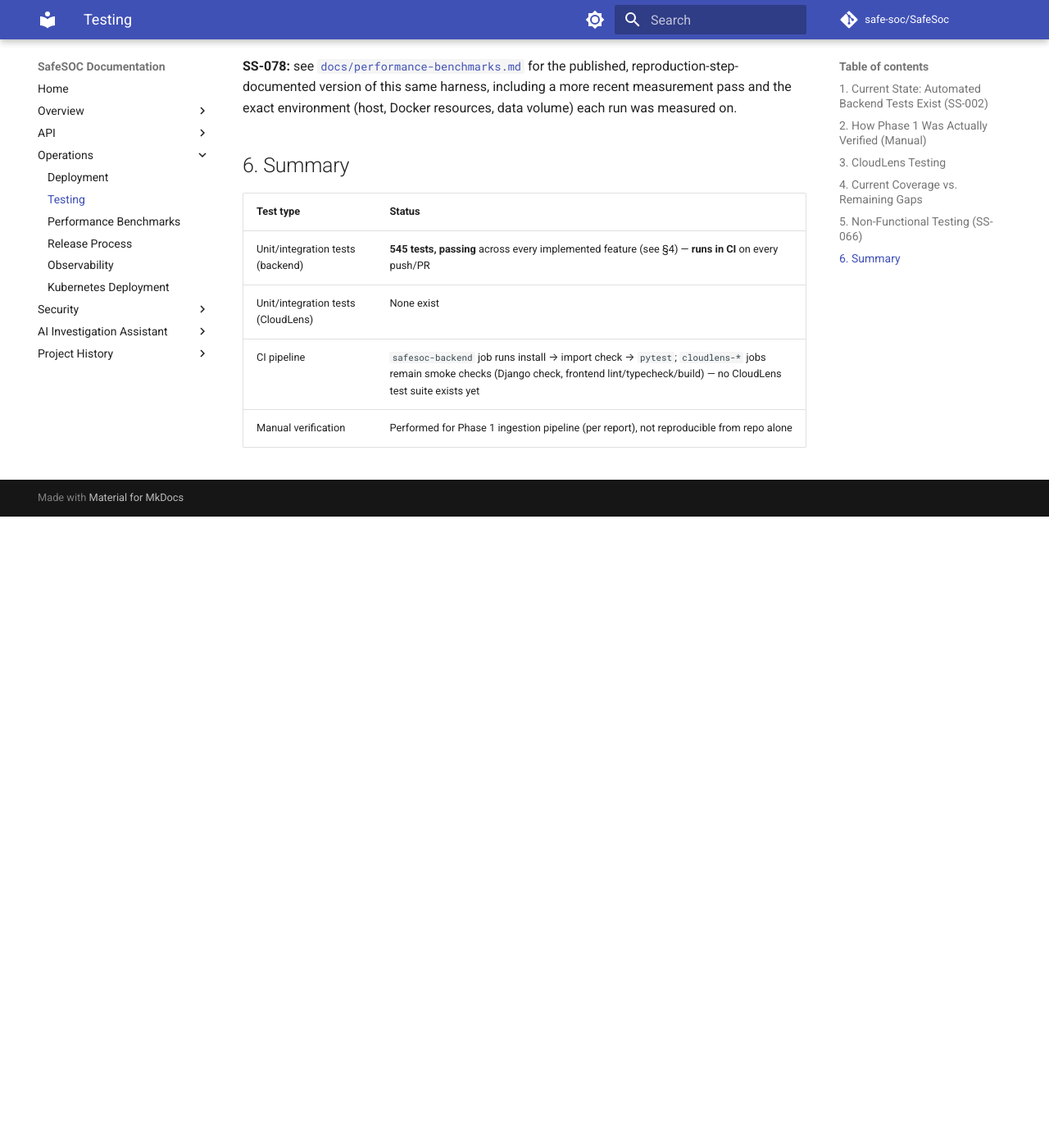
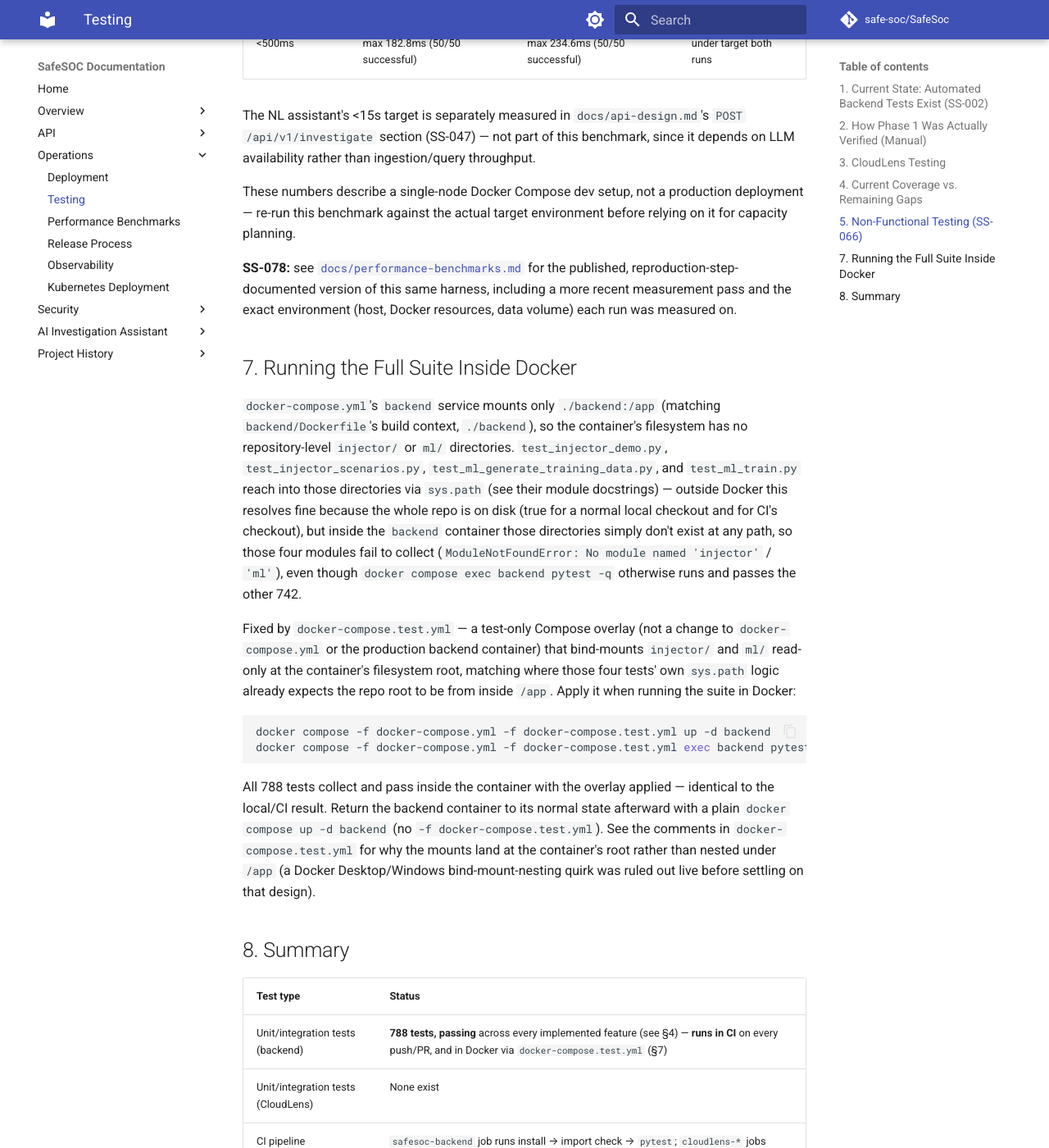
Before and after one commit to safe-soc/SafeSoc, an MkDocs documentation site: the page built from docs/testing.md, in a window 1280 px wide and 1400 px high, scrolled down 3662 px. Shown: the whole window at 82% size. Built offline with MkDocs 1.6.1 and Material for MkDocs 9.7.7, drawn with Linux system fonts in a browser that asks for light colours; comment, search, counter and statistics services are not loaded; before the commit the page ends 4292 px from its top, so only the background shows below that; some of the changed text lies outside the part shown.

Commit message:
Fix: backend test suite fails to collect inside Docker (missing injector/ml)
docker-compose.yml's backend service mounts only ./backend:/app, so the
four tests that reach into the repo-level injector/ and ml/ directories
(test_injector_demo.py, test_injector_scenarios.py,
test_ml_generate_training_data.py, test_ml_train.py) fail collection
inside the container with ModuleNotFoundError, even though the full
suite passes locally and in CI (both see the whole repo on disk).

Adds docker-compose.test.yml, a test-only Compose overlay (base
docker-compose.yml is untouched) that bind-mounts injector/ and ml/
read-only at the container filesystem root — matching where those
tests' own sys.path logic already expects the repo root to be from
inside /app, and avoiding a Docker Desktop/Windows nested-bind-mount
quirk (verified live) that left stray empty directories under
backend/ when mounted nested under /app instead.

All 788 backend tests now collect and pass inside Docker with the
overlay applied, matching the local/CI result exactly. Adds a
lightweight CI job validating the compose files parse and merge
correctly, and documents the fix and true test count in
docs/testing.md.

Co-Authored-By: Claude Sonnet 5 <noreply@anthropic.com>

````diff
--- a/docs/testing.md
+++ b/docs/testing.md
@@ -2,14 +2,16 @@
 
 ## 1. Current State: Automated Backend Tests Exist (SS-002)
 
-`backend/tests/` now contains a real suite: **545 tests** across 53 files, one per major module/feature (`test_schemas.py`, `test_ingestion.py`, `test_opensearch.py`, `test_exceptions.py`, `test_auth.py`/`test_auth_router.py`, `test_correlation.py`/`test_correlation_worker.py`, `test_incidents.py`/`test_incidents_router.py`, `test_investigation.py`/`test_investigate_router.py`, `test_anomaly.py`, `test_reporting.py`, `test_notifications.py`, `test_rate_limit.py`, `test_rbac.py`, `test_tenant_isolation.py`, and more), plus shared fixtures in `conftest.py`. `pytest`, `pytest-asyncio`, and `httpx` are in `backend/requirements.txt`. Run it:
+`backend/tests/` now contains a real suite: **788 tests** across 60 files, one per major module/feature (`test_schemas.py`, `test_ingestion.py`, `test_opensearch.py`, `test_exceptions.py`, `test_auth.py`/`test_auth_router.py`, `test_correlation.py`/`test_correlation_worker.py`, `test_incidents.py`/`test_incidents_router.py`, `test_investigation.py`/`test_investigate_router.py`, `test_anomaly.py`, `test_reporting.py`, `test_notifications.py`, `test_rate_limit.py`, `test_rbac.py`, `test_tenant_isolation.py`, `test_adapter_sdk.py` (SS-069), `test_observability.py` (SS-077), and more), plus shared fixtures in `conftest.py`. `pytest`, `pytest-asyncio`, and `httpx` are in `backend/requirements.txt`. Run it:
 
 ```bash
 cd backend
 pytest
 ```
 
-All 545 pass, offline — no live OpenSearch, Postgres, Redis, Docker, or network access required. External dependencies are mocked at their call sites (`mock_bulk_index_logs`, `mock_opensearch_unreachable`, and per-test Celery/Redis/HTTP mocks) rather than hitting live infrastructure.
+All 788 pass, offline — no live OpenSearch, Postgres, Redis, or network access required (four of them — `test_injector_demo.py`, `test_injector_scenarios.py`, `test_ml_generate_training_data.py`, `test_ml_train.py` — do need the repository-level `injector/`/`ml/` directories present on disk next to `backend/`, which is true for a normal checkout and for CI's checkout, but **not** automatically true inside the `backend` Docker container — see §7). External dependencies are mocked at their call sites (`mock_bulk_index_logs`, `mock_opensearch_unreachable`, and per-test Celery/Redis/HTTP mocks) rather than hitting live infrastructure.
+
+**Note on `scripts/test_changelog_extract.py` (SS-076):** its 8 tests are a separate suite over `scripts/`, run by CI's own `release-scripts` job (`pytest scripts/` from the repo root) — they are not part of `backend/tests/` and don't show up in the count above; `cd backend && pytest` never collects them, by design (`scripts/` isn't part of the backend package).
 
 **Now automatic:** `.github/workflows/ci.yml`'s `safesoc-backend` job runs this suite (`pytest`, after the install and import-check steps) on every push/PR — a failing test fails the build (SS-003).
 
@@ -80,11 +82,24 @@ These numbers describe a single-node Docker Compose dev setup, not a production
 
 **SS-078:** see [`docs/performance-benchmarks.md`](performance-benchmarks.md) for the published, reproduction-step-documented version of this same harness, including a more recent measurement pass and the exact environment (host, Docker resources, data volume) each run was measured on.
 
-## 6. Summary
+## 7. Running the Full Suite Inside Docker
+
+`docker-compose.yml`'s `backend` service mounts only `./backend:/app` (matching `backend/Dockerfile`'s build context, `./backend`), so the container's filesystem has no repository-level `injector/` or `ml/` directories. `test_injector_demo.py`, `test_injector_scenarios.py`, `test_ml_generate_training_data.py`, and `test_ml_train.py` reach into those directories via `sys.path` (see their module docstrings) — outside Docker this resolves fine because the whole repo is on disk (true for a normal local checkout and for CI's checkout), but inside the `backend` container those directories simply don't exist at any path, so those four modules fail to collect (`ModuleNotFoundError: No module named 'injector'` / `'ml'`), even though `docker compose exec backend pytest -q` otherwise runs and passes the other 742.
+
+Fixed by `docker-compose.test.yml` — a test-only Compose overlay (not a change to `docker-compose.yml` or the production backend container) that bind-mounts `injector/` and `ml/` read-only at the container's filesystem root, matching where those four tests' own `sys.path` logic already expects the repo root to be from inside `/app`. Apply it when running the suite in Docker:
+
+```bash
+docker compose -f docker-compose.yml -f docker-compose.test.yml up -d backend
+docker compose -f docker-compose.yml -f docker-compose.test.yml exec backend pytest -q
+```
+
+All 788 tests collect and pass inside the container with the overlay applied — identical to the local/CI result. Return the backend container to its normal state afterward with a plain `docker compose up -d backend` (no `-f docker-compose.test.yml`). See the comments in `docker-compose.test.yml` for why the mounts land at the container's root rather than nested under `/app` (a Docker Desktop/Windows bind-mount-nesting quirk was ruled out live before settling on that design).
+
+## 8. Summary
 
 | Test type | Status |
 |---|---|
-| Unit/integration tests (backend) | **545 tests, passing** across every implemented feature (see §4) — **runs in CI** on every push/PR |
+| Unit/integration tests (backend) | **788 tests, passing** across every implemented feature (see §4) — **runs in CI** on every push/PR, and in Docker via `docker-compose.test.yml` (§7) |
 | Unit/integration tests (CloudLens) | None exist |
 | CI pipeline | `safesoc-backend` job runs install → import check → `pytest`; `cloudlens-*` jobs remain smoke checks (Django check, frontend lint/typecheck/build) — no CloudLens test suite exists yet |
 | Manual verification | Performed for Phase 1 ingestion pipeline (per report), not reproducible from repo alone |
````
Also changed, not shown: docker-compose.test.yml (added, +54 -0 lines), 1 other file.
